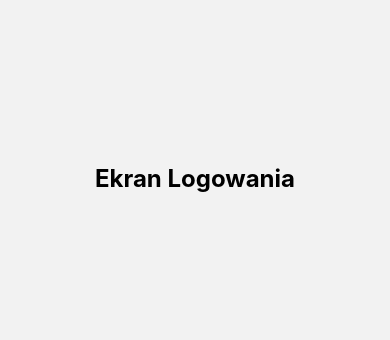
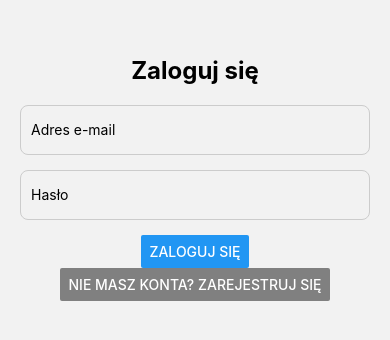
Before and after one commit to pweat/Opieka-Plus, a React Native app: screen /Login in a window 390 px wide. Shown: the part 244-584 px from the top of the page. Built offline with nearby package versions, Linux system fonts and the light colour scheme; no server answers.

Commit message:
Faza 1: Build LoginScreen UI and connect to Firebase Auth

```diff
--- a/app/screens/LoginScreen.tsx
+++ b/app/screens/LoginScreen.tsx
@@ -1,17 +1,97 @@
-import React from "react";
-import { View, Text, StyleSheet } from "react-native";
+import React, { useState } from "react";
+import { View, Text, TextInput, Button, StyleSheet, Alert } from "react-native";
+// Ponownie importujemy 'auth' oraz nową funkcję do logowania
+import { auth } from "../../firebaseConfig";
+import { signInWithEmailAndPassword } from "firebase/auth";
 
-const LoginScreen = () => {
+const LoginScreen = ({ navigation }: { navigation: any }) => {
+  // Potrzebujemy "stanu" tylko dla e-maila i hasła
+  const [email, setEmail] = useState("");
+  const [password, setPassword] = useState("");
+
+  // Funkcja obsługująca logowanie
+  const handleLogin = async () => {
+    // Prosta walidacja
+    if (!email || !password) {
+      Alert.alert("Błąd", "Proszę podać e-mail i hasło.");
+      return;
+    }
+
+    try {
+      // Używamy funkcji do logowania, która jest bardzo podobna do tej od rejestracji
+      const userCredential = await signInWithEmailAndPassword(
+        auth,
+        email,
+        password
+      );
+      console.log("Zalogowano pomyślnie!", userCredential.user);
+      Alert.alert("Sukces!", "Zalogowano pomyślnie!");
+      // Na razie po zalogowaniu nic więcej się nie dzieje.
+      // W następnym kroku zbudujemy logikę, która przeniesie nas do głównej części aplikacji.
+    } catch (error: any) {
+      console.error(error);
+      // Obsługujemy typowe błędy logowania
+      if (
+        error.code === "auth/user-not-found" ||
+        error.code === "auth/wrong-password"
+      ) {
+        Alert.alert("Błąd logowania", "Nieprawidłowy e-mail lub hasło.");
+      } else {
+        Alert.alert("Błąd logowania", "Wystąpił nieoczekiwany błąd.");
+      }
+    }
+  };
+
   return (
     <View style={styles.container}>
-      <Text style={styles.title}>Ekran Logowania</Text>
+      <Text style={styles.title}>Zaloguj się</Text>
+      <TextInput
+        style={styles.input}
+        placeholder="Adres e-mail"
+        value={email}
+        onChangeText={setEmail}
+        keyboardType="email-address"
+        autoCapitalize="none"
+      />
+      <TextInput
+        style={styles.input}
+        placeholder="Hasło"
+        value={password}
+        onChangeText={setPassword}
+        secureTextEntry
+      />
+      <Button title="Zaloguj się" onPress={handleLogin} />
+      {/* Przycisk do nawigacji na ekran rejestracji dla nowych użytkowników */}
+      <Button
+        title="Nie masz konta? Zarejestruj się"
+        onPress={() => navigation.navigate("Register")}
+        color="gray" // Zmieniamy kolor, aby odróżnić go od głównej akcji
+      />
     </View>
   );
 };
 
 const styles = StyleSheet.create({
-  container: { flex: 1, justifyContent: "center", alignItems: "center" },
-  title: { fontSize: 24, fontWeight: "bold" },
+  container: {
+    flex: 1,
+    justifyContent: "center",
+    alignItems: "center",
+    padding: 20,
+  },
+  title: {
+    fontSize: 24,
+    fontWeight: "bold",
+    marginBottom: 20,
+  },
+  input: {
+    width: "100%",
+    height: 50,
+    borderWidth: 1,
+    borderColor: "#ccc",
+    borderRadius: 8,
+    paddingHorizontal: 10,
+    marginBottom: 15,
+  },
 });
 
 export default LoginScreen;
```
